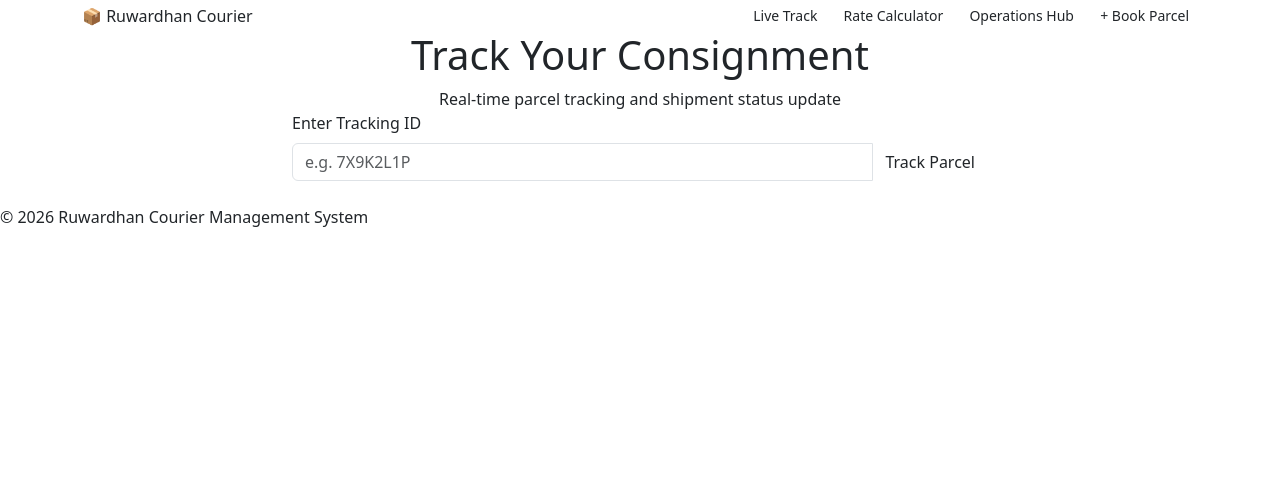
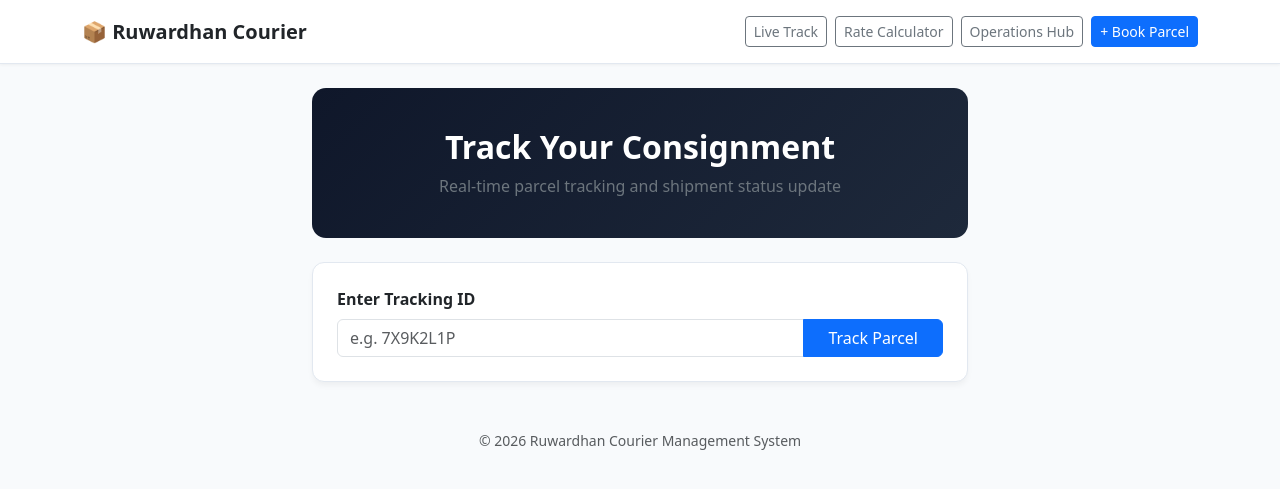
Before and after one commit to Tejascrack/ruwardhan-courier, a Flask app: page / in a window 1280 px wide. Shown: the top 489 px of the page. Run offline with Flask 3, Linux system fonts and the light colour scheme.

Commit message:
Update index.html

```diff
--- a/templates/index.html
+++ b/templates/index.html
@@ -6,88 +6,70 @@
   <title>Ruwardhan Courier</title>
   <!-- Bootstrap 5 CSS -->
   <link href="https://cdn.jsdelivr.net/npm/bootstrap@5.3.0/dist/css/bootstrap.min.css" rel="stylesheet">
-  <!-- Custom CSS linked from static folder -->
-  <link rel="stylesheet" href="{{ url_for('static', filename='style.css') }}">
+  <style>
+    body { background-color: #f8fafc; font-family: system-ui, -apple-system, sans-serif; }
+    .navbar-custom { background: #ffffff; border-bottom: 1px solid #e2e8f0; padding: 1rem 0; box-shadow: 0 1px 3px rgba(0,0,0,0.05); }
+    .hero-box { background: linear-gradient(135deg, #0f172a 0%, #1e293b 100%); color: #fff; border-radius: 14px; padding: 2.5rem 1.5rem; margin-top: 1.5rem; margin-bottom: 1.5rem; text-align: center; }
+    .custom-card { background: #fff; border: 1px solid #e2e8f0; border-radius: 12px; padding: 1.5rem; box-shadow: 0 4px 6px -1px rgba(0,0,0,0.05); }
+  </style>
 </head>
 <body>
 
   <!-- Top Navbar -->
   <header class="navbar-custom">
-    <div class="container d-flex justify-content-between align-items-center">
-      <div class="brand-title">
-  📦 Ruwardhan Courier
-</div>
-      <div>
-        <a href="/" class="btn btn-sm btn-outline-custom me-1">Live Track</a>
-        <a href="/calculator" class="btn btn-sm btn-outline-custom me-1">Rate Calculator</a>
-        <a href="/operations" class="btn btn-sm btn-outline-custom me-1">Operations Hub</a>
-        <a href="/book" class="btn btn-sm btn-primary-custom">+ Book Parcel</a>
+    <div class="container d-flex flex-wrap justify-content-between align-items-center">
+      <div class="fw-bold fs-5 text-dark">
+        📦 Ruwardhan Courier
+      </div>
+      <div class="d-flex gap-2">
+        <a href="/" class="btn btn-sm btn-outline-secondary">Live Track</a>
+        <a href="/calculator" class="btn btn-sm btn-outline-secondary">Rate Calculator</a>
+        <a href="/operations" class="btn btn-sm btn-outline-secondary">Operations Hub</a>
+        <a href="/book" class="btn btn-sm btn-primary">+ Book Parcel</a>
       </div>
     </div>
   </header>
 
-  <main class="container" style="max-width: 720px;">
+  <main class="container" style="max-width: 680px;">
     <!-- Hero Box -->
-    <div class="hero-box text-center">
-      <h1>Track Your Consignment</h1>
-      <p class="mb-0">Real-time parcel tracking and shipment status update</p>
+    <div class="hero-box">
+      <h2 class="fw-bold">Track Your Consignment</h2>
+      <p class="text-secondary mb-0">Real-time parcel tracking and shipment status update</p>
     </div>
 
-    <!-- Search Card -->
+    <!-- Search Form -->
     <div class="custom-card mb-4">
       <form action="/track" method="POST">
-        <label class="form-label">Enter Tracking ID</label>
+        <label class="form-label fw-semibold">Enter Tracking ID</label>
         <div class="input-group">
           <input type="text" name="tracking_id" class="form-control" placeholder="e.g. 7X9K2L1P" required>
-          <button class="btn btn-primary-custom" type="submit">Track Parcel</button>
+          <button class="btn btn-primary px-4" type="submit">Track Parcel</button>
         </div>
       </form>
     </div>
 
-    <!-- Search Results -->
+    <!-- Results Section -->
     {% if searched %}
       {% if result %}
         <div class="custom-card border-primary">
           <div class="d-flex justify-content-between align-items-center mb-3">
-            <h5 class="mb-0 fw-bold">Shipment Information</h5>
-            <span class="tracking-badge status-transit">{{ result.status }}</span>
+            <h5 class="fw-bold mb-0">Shipment Details</h5>
+            <span class="badge bg-warning text-dark px-3 py-2 fs-6">{{ result.status }}</span>
           </div>
-
-          <div class="timeline-step">
-            <div class="timeline-dot"></div>
-            <div>
-              <div class="text-muted small">Tracking Number</div>
-              <strong class="fs-5 text-dark">{{ result.tracking_id }}</strong>
-            </div>
-          </div>
-
-          <div class="timeline-step">
-            <div class="timeline-dot"></div>
-            <div>
-              <div class="text-muted small">Sender Details</div>
-              <div>{{ result.sender_name }}</div>
-            </div>
-          </div>
-
-          <div class="timeline-step">
-            <div class="timeline-dot"></div>
-            <div>
-              <div class="text-muted small">Receiver & Address</div>
-              <strong>{{ result.receiver_name }}</strong>
-              <div class="text-secondary small">{{ result.receiver_address }}</div>
-            </div>
-          </div>
+          <div class="mb-2"><strong>Tracking ID:</strong> <span class="text-primary fw-bold">{{ result.tracking_id }}</span></div>
+          <div class="mb-2"><strong>Sender:</strong> {{ result.sender_name }}</div>
+          <div><strong>Recipient:</strong> {{ result.receiver_name }} ({{ result.receiver_address }})</div>
         </div>
       {% else %}
-        <div class="alert alert-danger rounded-3 text-center shadow-sm">
+        <div class="alert alert-danger text-center rounded-3">
           No consignment record found for tracking ID: <strong>{{ query_id }}</strong>
         </div>
       {% endif %}
     {% endif %}
   </main>
 
-  <footer>
-    <p>© 2026 Ruwardhan Courier Management System</p>
+  <footer class="text-center text-muted py-4 small">
+    © 2026 Ruwardhan Courier Management System
   </footer>
 
 </body>
```
